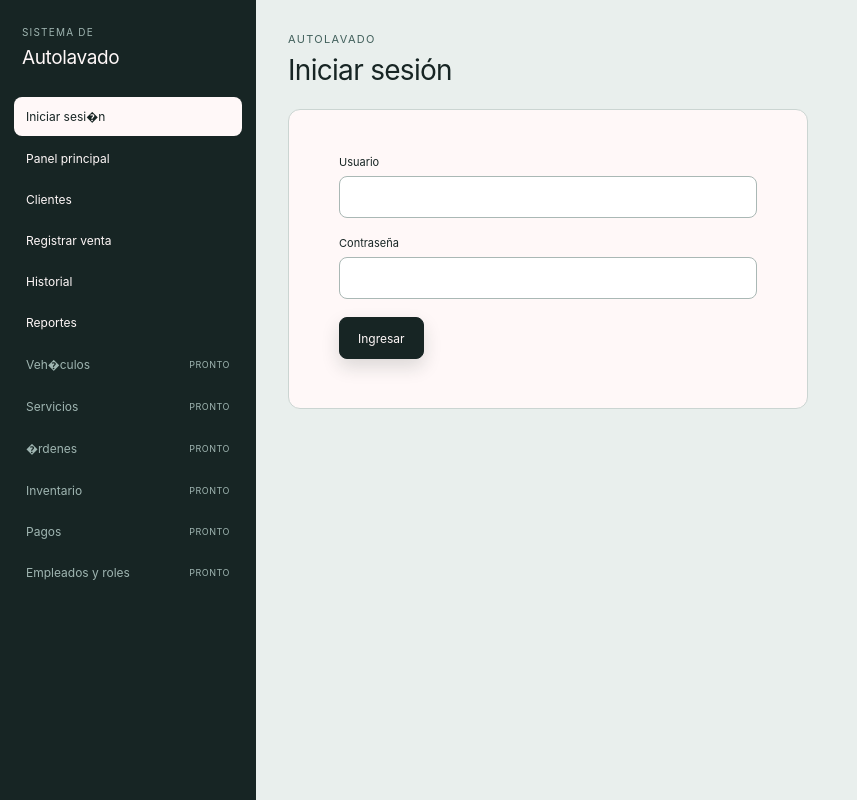
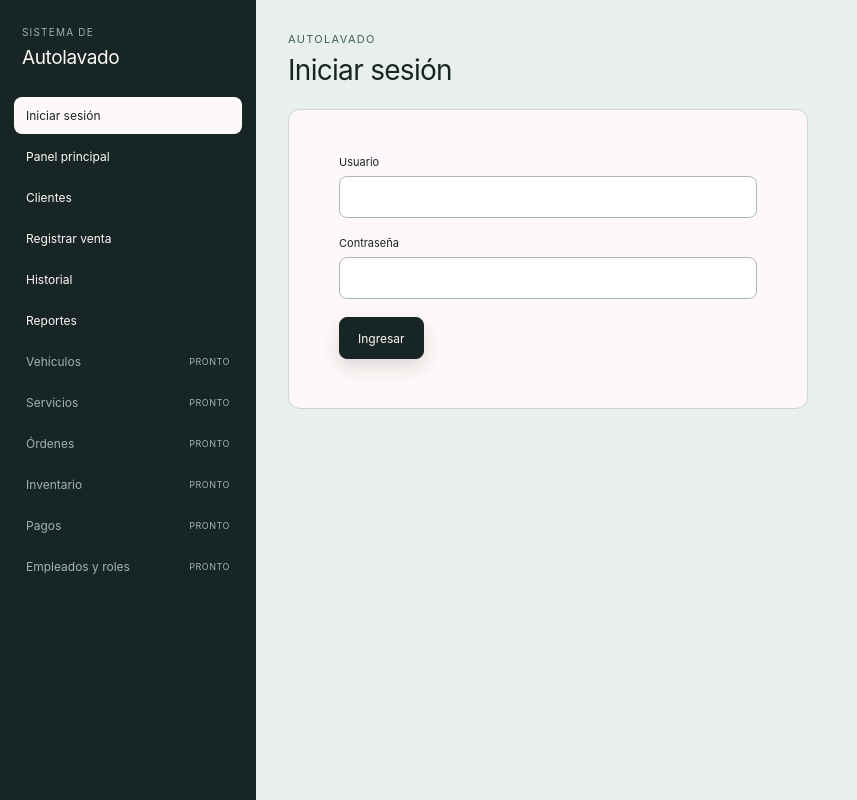
Before and after one commit to AGATAtp/DesarrolloDeSistemas, an ASP.NET Core app: page /Account/Login in a window 1280 px wide. Shown: the whole page, without its empty margins (0-857 px from the left). Run offline with ASP.NET Core 8, Linux system fonts and the light colour scheme; some libraries are stand-ins or nearby versions.

Commit message:
fix(ui): corregir codificacion y textos con tildes/eñes
- Corrige caracteres U+FFFD en Layout y Program
- Restaura textos visibles: sesion, auditoria, vehiculos, ordenes, conexion
- Verifica UTF-8/meta charset y actualiza AGENTS.md

```diff
--- a/Program.cs
+++ b/Program.cs
@@ -30,7 +30,7 @@ using (var scope = app.Services.CreateScope())
     {
         RegistroErrores.Registrar(ex, "Inicio: preparar la base de datos");
         app.Logger.LogError(ex,
-            "No se pudo preparar la base de datos. Revisa que PostgreSQL estǸ encendido y la cadena de conexi��n 'Pepokita' en appsettings.json.");
+            "No se pudo preparar la base de datos. Revisa que PostgreSQL esté encendido y la cadena de conexión 'Pepokita' en appsettings.json.");
     }
 }
 
--- a/Views/Shared/_Layout.cshtml
+++ b/Views/Shared/_Layout.cshtml
@@ -28,13 +28,13 @@
                     <div class="user-role">@rol</div>
                     <form asp-controller="Account" asp-action="Logout" method="post" class="logout-form">
                         @Html.AntiForgeryToken()
-                        <button type="submit" class="link-button">Cerrar sesi�n</button>
+                        <button type="submit" class="link-button">Cerrar sesión</button>
                     </form>
                 </div>
             }
             else
             {
-                <a class="nav-link @(controlador == "Account" ? "active" : "")" asp-controller="Account" asp-action="Login">Iniciar sesi�n</a>
+                <a class="nav-link @(controlador == "Account" ? "active" : "")" asp-controller="Account" asp-action="Login">Iniciar sesión</a>
             }
 
             <a class="nav-link @(controlador == "Home" ? "active" : "")" asp-controller="Home" asp-action="Index">Panel principal</a>
@@ -43,13 +43,13 @@
             <a class="nav-link @(controlador == "Venta" && accion == "Historial" ? "active" : "")" asp-controller="Venta" asp-action="Historial">Historial</a>
             @if (puedeAuditoria)
             {
-                <a class="nav-link @(controlador == "Venta" && accion == "Auditoria" ? "active" : "")" asp-controller="Venta" asp-action="Auditoria">Auditor�a</a>
+                <a class="nav-link @(controlador == "Venta" && accion == "Auditoria" ? "active" : "")" asp-controller="Venta" asp-action="Auditoria">Auditoría</a>
             }
             <a class="nav-link @(controlador == "Reporte" ? "active" : "")" asp-controller="Reporte" asp-action="VentasCobranzas">Reportes</a>
 
-            <span class="nav-link nav-link--soon">Veh�culos <small>Pronto</small></span>
+            <span class="nav-link nav-link--soon">Vehículos <small>Pronto</small></span>
             <span class="nav-link nav-link--soon">Servicios <small>Pronto</small></span>
-            <span class="nav-link nav-link--soon">�rdenes <small>Pronto</small></span>
+            <span class="nav-link nav-link--soon">Órdenes <small>Pronto</small></span>
             <span class="nav-link nav-link--soon">Inventario <small>Pronto</small></span>
             <span class="nav-link nav-link--soon">Pagos <small>Pronto</small></span>
             <span class="nav-link nav-link--soon">Empleados y roles <small>Pronto</small></span>
```
Also changed, not shown: AGENTS.md (+5 -0 lines).
